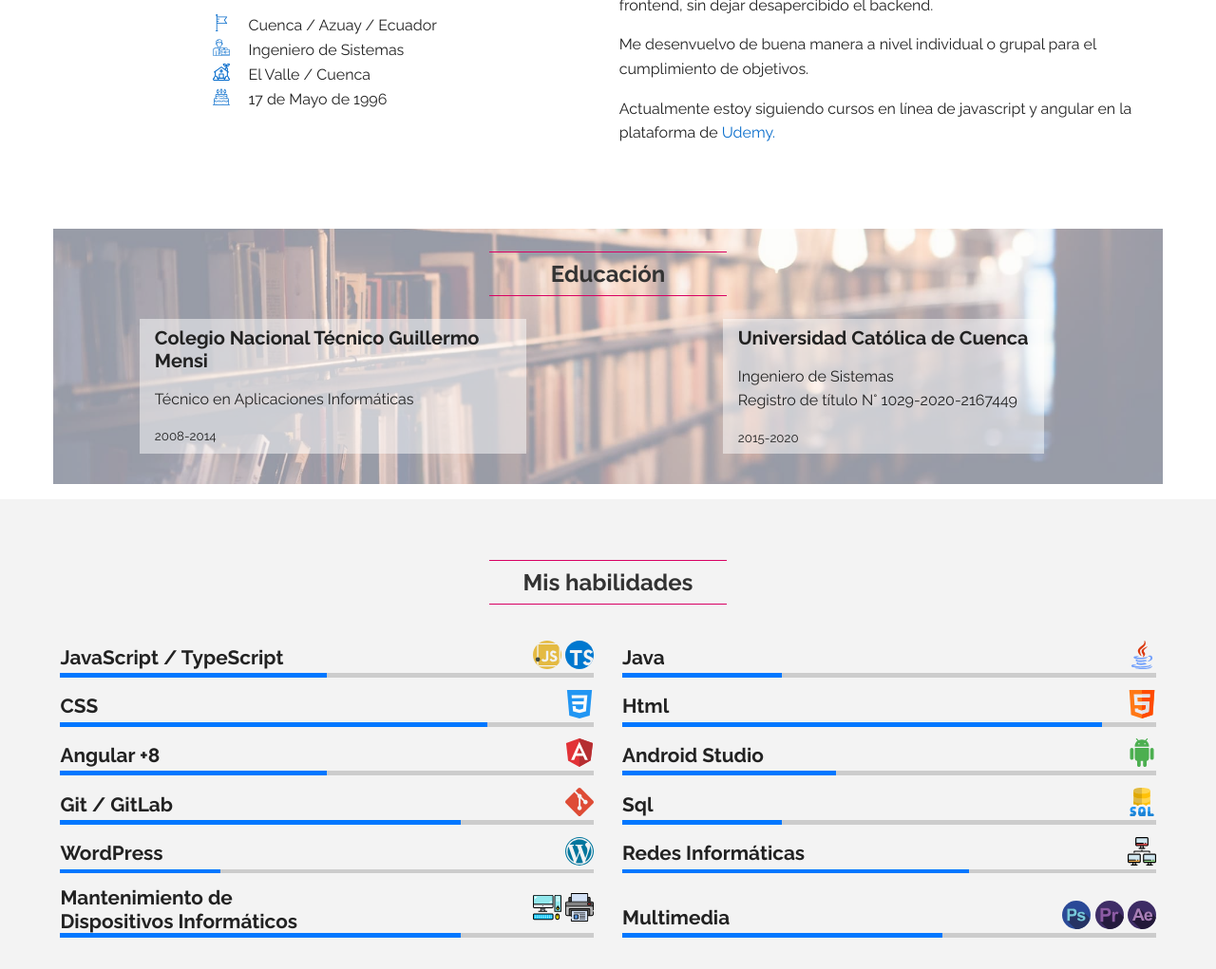
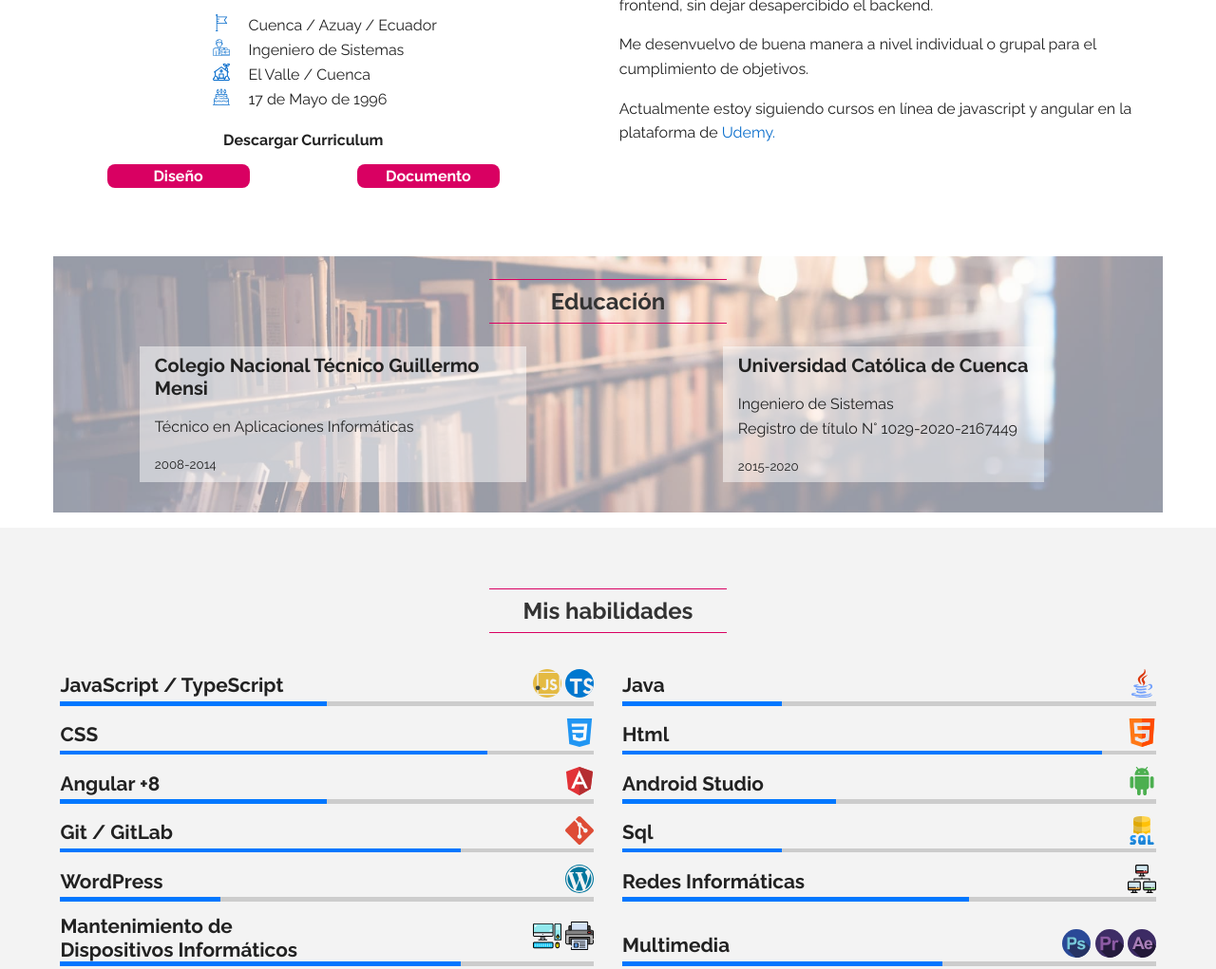
Before and after one commit to Chrisxavix/welcome, a plain HTML site: page index.html in a window 1280 px wide. Shown: the part 1274-2295 px from the top of the page at 95% size. Drawn offline with Linux system fonts and the light colour scheme.

Commit message:
feat: add cvs

```diff
--- a/index.html
+++ b/index.html
@@ -177,6 +177,12 @@
                     </tbody>
                 </table>
             </aside>
+
+            <section class="downland-cv">
+                <h4>Descargar Curriculum</h4>
+                <a class="btn-cv" href="https://chrisxavix.github.io/welcome/assets/cv1-chillogalli-chrstian.pdf" target="__blank" rel="noopener">Diseño</a>
+                <a class="btn-cv" href="https://chrisxavix.github.io/welcome/assets/cv2-chillogalli-chrstian.pdf" target="__blank" rel="noopener">Documento</a>
+            </section>
         </article>
 
         <article class="margin-top-2">
@@ -462,7 +468,7 @@
                 <ul>
                     <li class="experience-item-li">Mantenimiento de dispositivos informáticos.</li>
                     <li class="experience-item-li">Tutorías de programación a estudiantes de bachillerato.</li>
-                    <li class="experience-item-li">Diseños multmedia de volantes y tarjetas.</li>
+                    <li class="experience-item-li">Diseños multimedia de volantes y tarjetas.</li>
                     <li class="experience-item-li">Edición de contenido multimedia para páginas web.</li>
                 </ul>
             </div>
--- a/styles/styles.css
+++ b/styles/styles.css
@@ -376,6 +376,34 @@ Móvil y PC*/
 .about-link {
     text-decoration: none;
 }
+
+.downland-cv {
+    display: grid;
+    grid-template-columns: repeat(2, 46%);
+    margin-top: 20px;
+    grid-template-rows: auto;
+    text-align: center;
+    justify-items: center;
+}
+
+.downland-cv h4 {
+    grid-column: span 2;
+    margin-bottom: 1rem;
+}
+
+/* Botón CV */
+.btn-cv {
+    border-radius: 0.5rem;
+    padding: 0.2rem;
+    display: inline-block;
+    width: 150px;
+    font-weight: bold;
+    text-align: center;
+    text-decoration: none;
+    color: var(--white-color);
+    background-color: var(--first-color);
+}
+/* Botón CV */
 
 /* Para Tablet y PC */
 @media screen and (min-width: 768px) {
```
